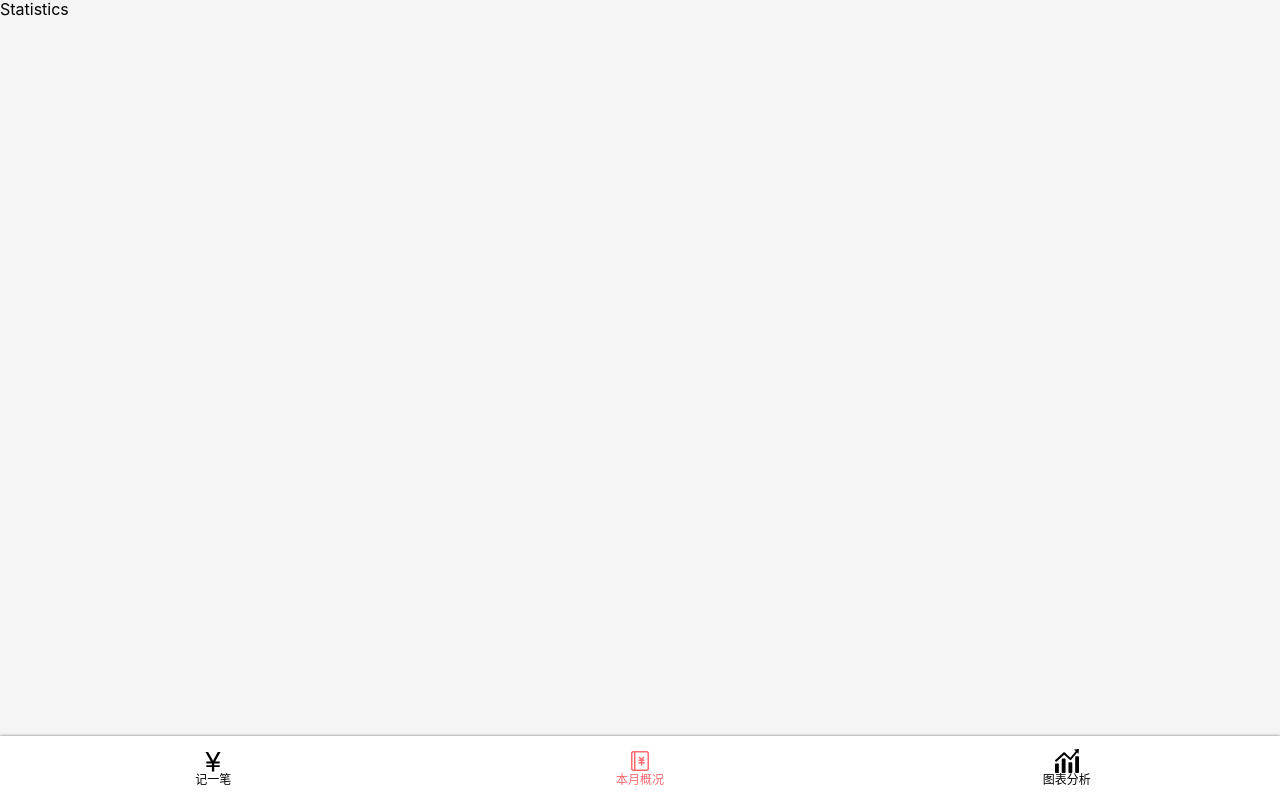
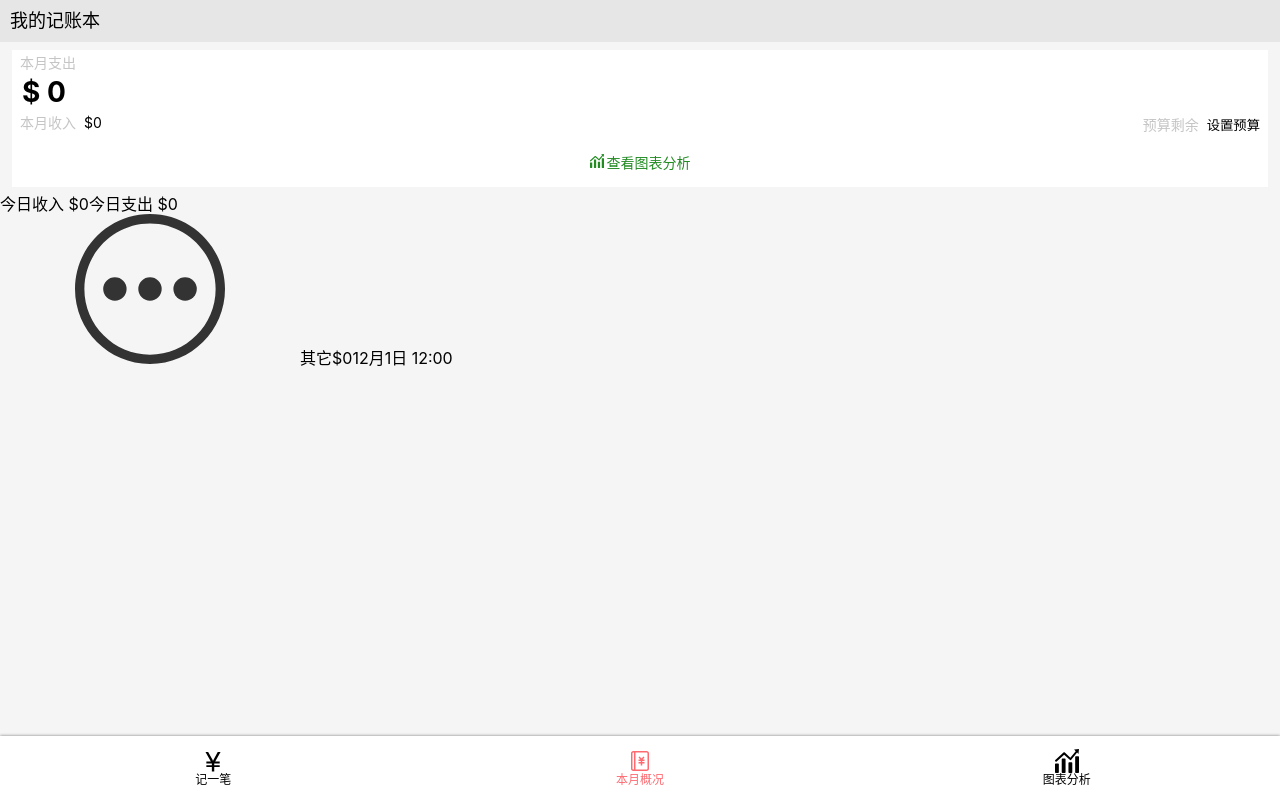
Before and after one commit to Gy-coder/jizhang, a React app: page /statistics in a window 1280 px wide. Built offline with nearby package versions, Linux system fonts and the light colour scheme.

Commit message:
完成 Statistics.tsx 的HTML 结构 以及 Head和MonthStatistics组件的CSS

```diff
--- /dev/null
+++ b/src/component/Statistics/DayStatistics.tsx
@@ -0,0 +1,13 @@
+import React from "react"
+
+
+const DayStatistics:React.FC = ()=>{
+  return (
+    <div>
+      <span>今日收入 $0</span>
+      <span>今日支出 $0</span>
+    </div>
+  )
+}
+
+export {DayStatistics}
--- /dev/null
+++ b/src/component/Statistics/Head.tsx
@@ -0,0 +1,19 @@
+import React from 'react';
+import styled from 'styled-components';
+
+
+const HeadWrapper  = styled.header`
+   background: #e6e6e6;
+   font-size:18px;
+   padding:10px;
+   font-weight: 500;
+`
+const Head:React.FC  = ()=>{
+  return (
+    <HeadWrapper>
+      我的记账本
+    </HeadWrapper>
+  )
+}
+
+export {Head}
--- /dev/null
+++ b/src/component/Statistics/MonthStatistics.tsx
@@ -0,0 +1,84 @@
+import React from 'react';
+import styled from 'styled-components';
+import {Icon} from '../Icon';
+import {Link} from 'react-router-dom';
+
+
+const MonthStatisticsWrapper = styled.div`
+  background: #ffffff;
+  display:flex;
+  flex-direction: column;
+  margin: 8px 12px;
+
+  > .title{
+      color: #c5c5c5;
+      font-size: 14px;
+      padding: 5px 8px;
+  }
+  > .expense {
+    font-size: 28px;
+    padding-left: 10px;
+    font-weight: 700;
+  }
+  > .budget{
+    display: flex;
+    justify-content: space-between;
+     > span {
+        font-size: 14px;
+        padding: 5px 8px;
+        > .parcel{
+          color: #c5c5c5;
+          padding-right: 8px;
+        }
+        > button {
+          border:none;
+          background: #ffffff;
+       }
+     }
+  }
+  > .chart {
+     display:flex;
+     justify-content: center;
+     align-items: center;
+     padding: 15px;
+     > a {
+        color: #228b22;
+        fill: #228b22;
+        font-size:14px;
+        > .icon {
+          width: 14px;
+          height: 14px;
+        }
+     }
+     >a > span{
+      padding-left: 3px;
+     }
+  }
+
+`;
+const MonthStatistics: React.FC = () => {
+  return (
+    <MonthStatisticsWrapper>
+      <div className='title'>本月支出</div>
+      <span className='expense'>$ 0</span>
+      <div className='budget'>
+        <span>
+          <span className='parcel'>本月收入</span>
+          <span>$0</span>
+        </span>
+        <span>
+          <span className='parcel'>预算剩余</span>
+          <button>设置预算</button>
+        </span>
+      </div>
+      <div className='chart'>
+        <Link to='/chart'>
+          <Icon name='chart' />
+          <span>查看图表分析</span>
+        </Link>
+      </div>
+    </MonthStatisticsWrapper>
+  );
+};
+
+export {MonthStatistics};
--- /dev/null
+++ b/src/component/Statistics/RecordDetail.tsx
@@ -0,0 +1,18 @@
+import {Icon} from '../Icon';
+import React from 'react';
+
+
+const RecordDetail:React.FC = ()=>{
+  return (
+    <div>
+      <Icon name='others' />
+      <span>其它</span>
+      <span>
+        <span>$0</span>
+        <span>12月1日 12:00</span>
+      </span>
+    </div>
+  )
+}
+
+export {RecordDetail}
--- a/src/hooks/useRecordList.tsx
+++ b/src/hooks/useRecordList.tsx
@@ -13,7 +13,7 @@ const useRecordList = () => {
   }, [recordList]);
   const addRecordList = (newRecord: recordItemType) => {
     if (newRecord.amount === 0) {
-      alert('请输出金额');
+      alert('请输入金额');
       return false;
     }
     const finalRecord = {...newRecord, createAt: new Date().toISOString()};
--- a/src/views/Money.tsx
+++ b/src/views/Money.tsx
@@ -10,7 +10,7 @@ import {useRecordList} from '../hooks/useRecordList';
 
 const Money: React.FC = () => {
   const {recordItem, setRecordItem} = useRecordItem();
-  const {recordList,addRecordList} = useRecordList();
+  const {recordList, addRecordList} = useRecordList();
   useEffect(() => {
     setRecordItem({...recordItem, tag: {id: 'others', tagName: '其它'}});
   }, [recordItem.type]);
@@ -37,8 +37,8 @@ const Money: React.FC = () => {
                    if (addRecordList(recordItem)) {
                      console.log(recordItem);
                      console.log(recordList);
-                     alert('添加成功')
-                     window.localStorage.setItem('recordList',JSON.stringify(recordList))
+                     alert('添加成功');
+                     window.localStorage.setItem('recordList', JSON.stringify(recordList));
                    }
                  }}
       />
--- a/src/views/Statistics.tsx
+++ b/src/views/Statistics.tsx
@@ -1,11 +1,17 @@
 import {Layout} from '../component/Layout';
 import React from 'react';
-
+import {Head} from '../component/Statistics/Head';
+import {MonthStatistics} from '../component/Statistics/MonthStatistics';
+import {DayStatistics} from '../component/Statistics/DayStatistics';
+import {RecordDetail} from '../component/Statistics/RecordDetail';
 
 const Statistics:React.FC =()=> {
   return (
     <Layout>
-      Statistics
+      <Head />
+      <MonthStatistics />
+      <DayStatistics />
+      <RecordDetail />
     </Layout>
   );
 }
```
